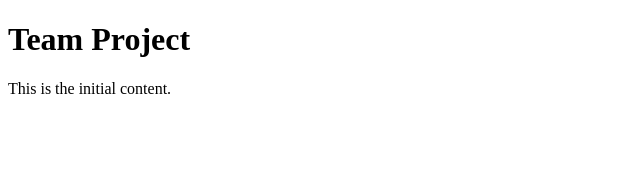
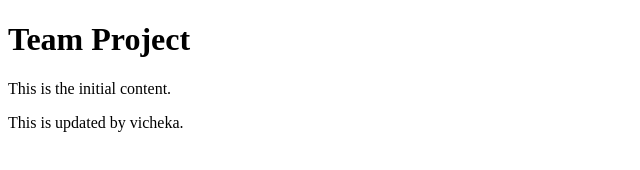
Before and after one commit to tith-sa/merge, a plain HTML site: page index.html in a window 1280 px wide. Shown: the whole page, without its empty margins (0-640 px from the left). Drawn offline with Linux system fonts and the light colour scheme.

Commit message:
Update paragraph by vicheka

```diff
--- a/index.html
+++ b/index.html
@@ -8,5 +8,6 @@
   <body>
     <h1>Team Project</h1>
     <p>This is the initial content.</p>
+    <p>This is updated by vicheka.</p>
   </body>
 </html>
```
